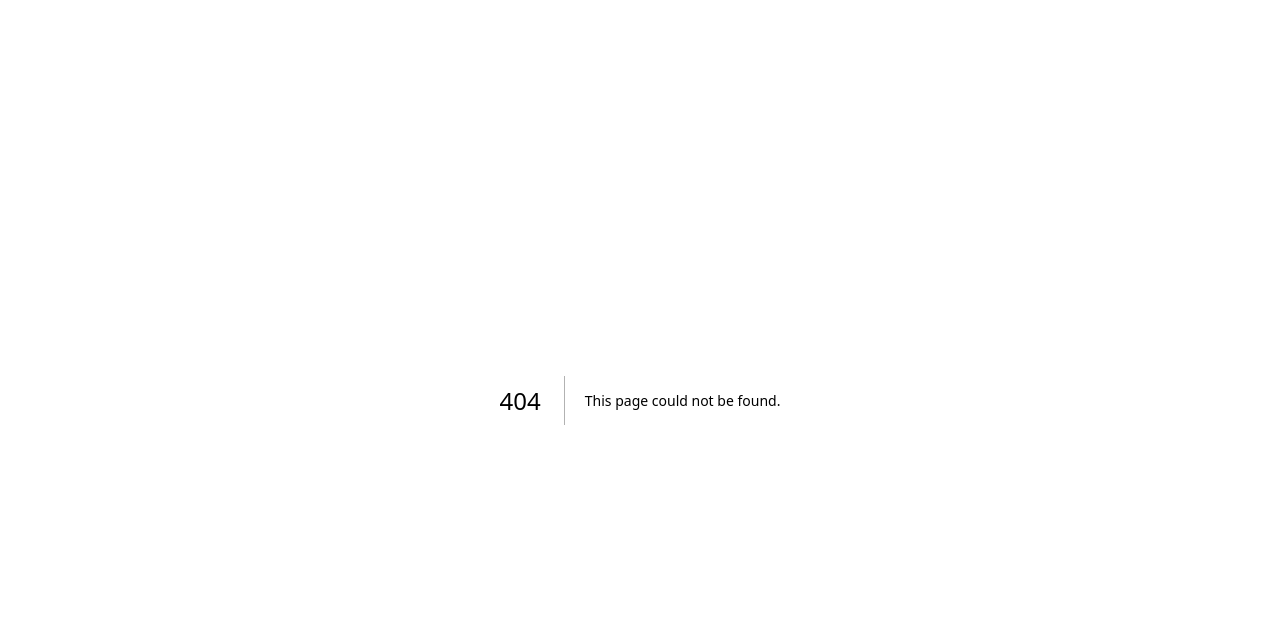
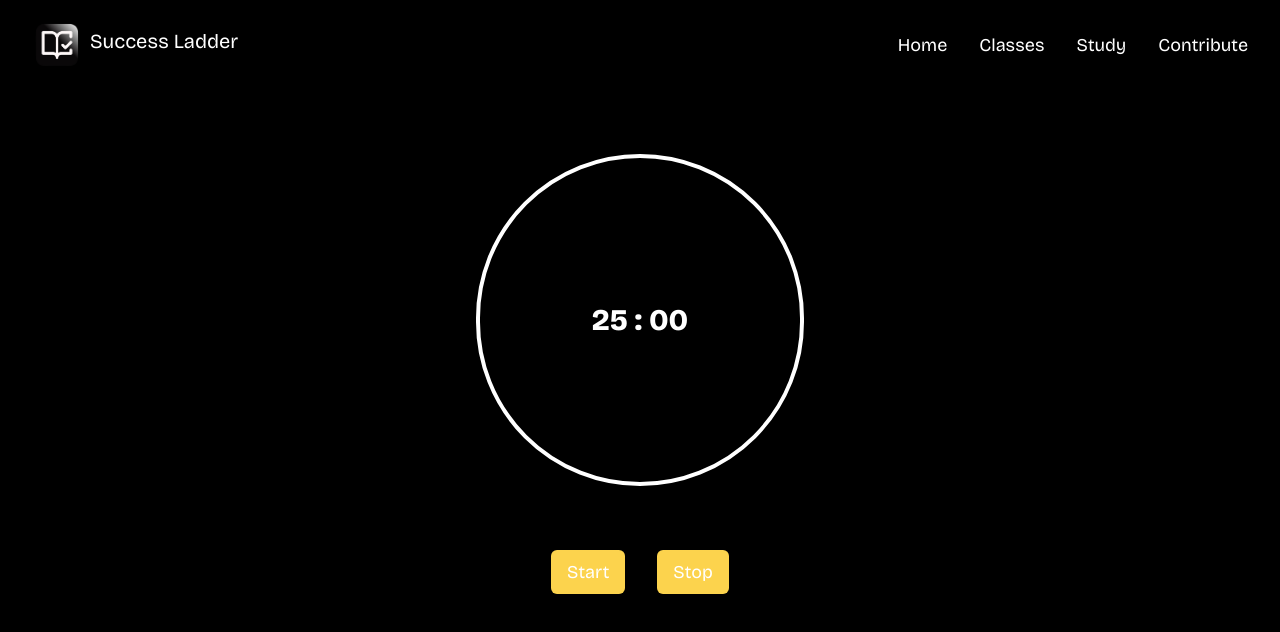
Before and after one commit to rafeturegen/demo-success-ladder, a Next.js app: page /study in a window 1280 px wide. Before the commit this address had no page. Shown: the top 632 px of the page. Built offline with nearby package versions, Linux system fonts and the light colour scheme.

Commit message:
finish demo study page

```diff
--- a/app/layout.js
+++ b/app/layout.js
@@ -11,6 +11,8 @@ export default function RootLayout({ children }) {
     <html lang="en">
       <body>
         {children}
+        <div id="spotify-player"></div>
+        <script src="https://sdk.scdn.co/spotify-player.js"></script>
       </body>
     </html>
   );
--- /dev/null
+++ b/app/study/page.jsx
@@ -0,0 +1,13 @@
+import Header from "@/components/Header";
+import Timer from "@/components/Timer";
+
+export default function Study() {
+    return (
+        <>
+            <Header/>
+            <main>
+                <Timer/>
+            </main>
+        </>
+    )
+}
--- a/components/Header.jsx
+++ b/components/Header.jsx
@@ -15,9 +15,9 @@ export default function Header() {
           <Link href="/classes" className="text-white hover:underline text-lg">
                 Classes
           </Link>
-            <button className="text-white hover:underline text-lg">
+          <Link href="/study" className="text-white hover:underline text-lg">
                 Study
-            </button>
+          </Link>
             <button className="text-white hover:underline text-lg">
                 Contribute
             </button>
--- a/components/PickClass.jsx
+++ b/components/PickClass.jsx
@@ -31,10 +31,10 @@ export default function PickClass(){
             <div className="flex gap-8 justify-center mt-12 relative items-center">
                 <button className="rounded-xl bg-white w-6 h-6" onClick={decreaseHandler}>&lt;</button>
                 {shownSlides.map(slide => (
-                    <div key={slide.name} className=" px-1  bg-amber-300 w-72 h-96 rounded-md relative justify-center flex flex-col">
+                    <div key={slide.name} className=" px-1  bg-amber-300 w-80 h-64 rounded-md relative justify-center flex flex-col">
                         <a href="" className="">
-                            <img src={slide.image} alt={slide.alt} className=" w-72 h-96 "/>
-                            <h2 className="text-white mt-2 w-72 absolute bottom-0 font-bold text-xl">{slide.name}</h2>
+                            <img src={slide.image} alt={slide.alt} className=" w-80 h-60 "/>
+                            <h2 className="text-white mt-2 w-72 absolute bottom-2 font-bold text-xl">{slide.name}</h2>
                         </a>
                     </div>
                 ))}
--- /dev/null
+++ b/components/Timer.jsx
@@ -0,0 +1,53 @@
+"use client";
+
+import { useEffect, useRef, useState } from "react";
+
+export default function Timer() {
+
+    const [isPaused, setIsPaused] = useState(true);
+    const [timeRemaining, setTimeRemaining] = useState(1500);
+
+    const timer = useRef();
+
+    function startTimer() {
+        setIsPaused(false);
+    }
+
+    function stopTimer() {
+        setIsPaused(true);
+    }
+
+    useEffect(() => {
+        if (!isPaused) {
+            timer.current = setInterval(() => {
+                setTimeRemaining(prevTimeRemaining => {
+                    if (prevTimeRemaining <= 1) {
+                        clearInterval(timer.current);
+                        setIsPaused(true);
+                        return 0;
+                    }
+                    return prevTimeRemaining - 1;
+                });
+            }, 1000);
+        } else {
+            clearInterval(timer.current);
+        }
+
+        return () => clearInterval(timer.current);
+    }, [isPaused]);
+
+    const formattedMinutes = Math.floor(timeRemaining / 60);
+    const formattedSeconds = String(timeRemaining % 60).padStart(2, '0');
+
+    return (
+        <section className="flex flex-col max-w-7xl font-brico mx-auto justify-center items-center">
+            <h2 className="text-white font-extrabold text-3xl px-28 py-36 border-4 border-white rounded-full mt-16">
+                {formattedMinutes} : {formattedSeconds}
+            </h2>
+            <div className="flex gap-8 mt-16">
+                <button className="text-white text-lg px-4 py-2 bg-amber-300 rounded-md" onClick={startTimer}>Start</button>
+                <button className="text-white text-lg px-4 py-2 bg-amber-300 rounded-md" onClick={stopTimer}>Stop</button>
+            </div>
+        </section>
+    )
+}
```
